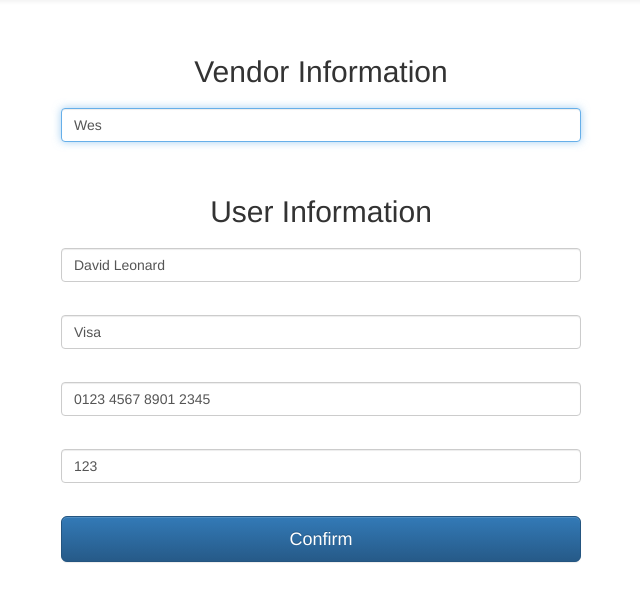
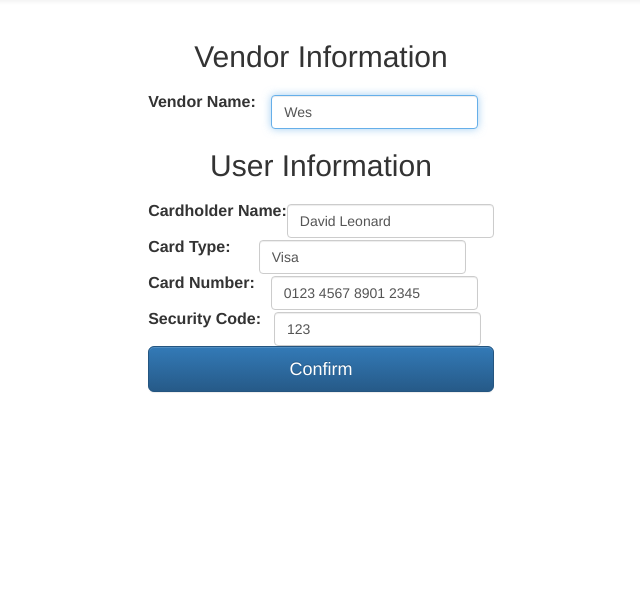
Before and after one commit to DrkSephy/set-revisited, a Django app: page /set/bank/ in a window 1280 px wide. Shown: the part 52-654 px from the top of the page, without its empty margins (319-959 px from the left). Run offline with Django 3.2, Linux system fonts and the light colour scheme; some libraries are stand-ins or nearby versions.

Commit message:
Tweaking inline form display for bank template

```diff
--- a/set/app/templates/app/bank.html
+++ b/set/app/templates/app/bank.html
@@ -9,18 +9,23 @@
     <style>
       .form-signin {
         max-width: 550px;
-        padding: 15px;
         margin: 0 auto;
+      }
+
+      label {
+        font-size: 16px;
+        float: left;
       }
     </style>
 
 	<body>
     <div class="container text-center">
-        <form class="form-signin" id="login_form" method="post" action="/set/checkout/" enctype="multipart/form-data">
+        <form class="form-inline" id="login_form" method="post" action="/set/checkout/" enctype="multipart/form-data">
           {% csrf_token %}
           {% load bootstrap %}
+          <div class="form-group">
             <h2> Vendor Information <h2>
-
+            <label style="font-size: 16px;">Vendor Name:</label>
             <input type="text" name="vendor name" class="form-control" placeholder="Wes" value="Wes" required autofocus>
 
             <br>
@@ -28,18 +33,22 @@
             <h2> User Information <h2>
 
 
+            <label>Cardholder Name:</label>
             <input type="text" name="name" class="form-control" placeholder="David Leonard" value="David Leonard" required autofocus>
 
             <br>
 
+            <label>Card Type:</label>
             <input type="text" name="card type" class="form-control" placeholder="Visa" value="Visa" required autofocus>
 
             <br>
 
+            <label>Card Number:</label>
             <input type="text" name="card number" class="form-control" placeholder="0123 4567 8901 2345" value="0123 4567 8901 2345" required autofocus>
 
             <br>
 
+            <label>Security Code:</label>
             <input type="text" name="security code" class="form-control" placeholder="123" value="123" required autofocus>
 
             <br>
@@ -48,5 +57,6 @@
             <input type="hidden" name="submit" value="submit" />
           </form>
         </div>
+    </div>
 	</body>
 </html>
```
Lines whose indentation alone changed are shown as unchanged.
